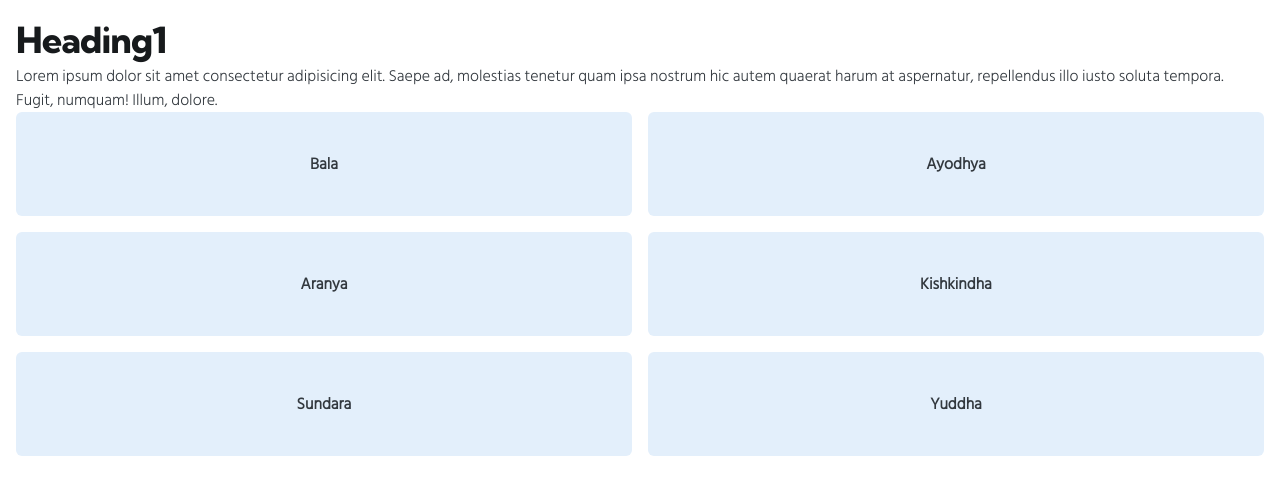
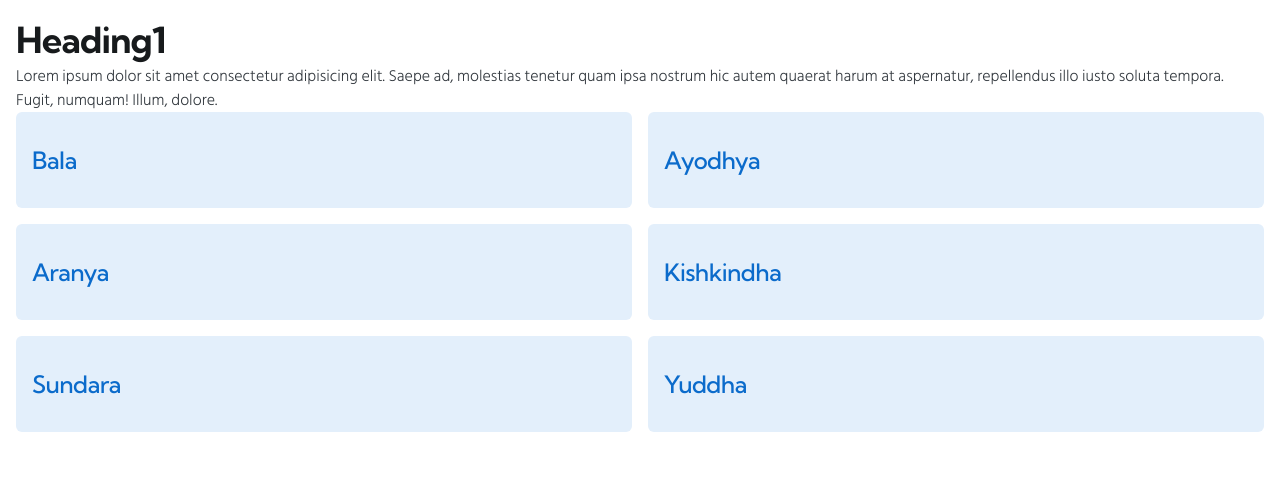
Before and after one commit to badalsaibo/read-ramayana, a Next.js app: page / in a window 1280 px wide. Shown: the top 494 px of the page. Built offline with nearby package versions, Linux system fonts and the light colour scheme.

Commit message:
feat: types on padded button

```diff
--- a/src/components/PaddedButton/PaddedButton.tsx
+++ b/src/components/PaddedButton/PaddedButton.tsx
@@ -4,16 +4,29 @@ type TPadButtonProps = {
   children: React.ReactNode;
 };
 
+type TTypography = {
+  component: React.ElementType;
+};
+
 const StyledButton = styled(Button)(({ theme }) => ({
+  width: '100%',
   textTransform: 'capitalize',
-  width: '100%',
-  padding: theme.spacing(5),
+  justifyContent: 'flex-start',
+  padding: `${theme.spacing(4)} ${theme.spacing(2)}`,
+}));
+
+const StyledType = styled(Typography)<TTypography>(({ theme }) => ({
+  fontSize: '1.5rem',
+  color: theme.vars.palette.primary[500],
+  fontWeight: '500',
 }));
 
 const PaddedButton = ({ children }: TPadButtonProps) => {
   return (
     <StyledButton variant="soft">
-      <Typography>{children}</Typography>
+      <StyledType level="h1" component="p">
+        {children}
+      </StyledType>
     </StyledButton>
   );
 };
--- a/src/config/font.ts
+++ b/src/config/font.ts
@@ -1,6 +1,6 @@
-import { Hind_Siliguri, Gantari, Kumbh_Sans } from '@next/font/google';
+import { Hind_Siliguri, Kumbh_Sans } from '@next/font/google';
 
-const display = Kumbh_Sans({ subsets: ['latin'], weight: ['800'] });
+const display = Kumbh_Sans({ subsets: ['latin'], weight: ['500', '700'] });
 const body = Hind_Siliguri({ subsets: ['latin'], weight: ['300'] });
 
 export { body, display };
--- a/src/config/theme.ts
+++ b/src/config/theme.ts
@@ -6,6 +6,11 @@ const themeConfig: CssVarsThemeOptions = {
     body: `${body.style.fontFamily}, var(--joy-fontFamily-fallback)`,
     display: `${display.style.fontFamily}, var(--joy-fontFamily-fallback)`,
   },
+  typography: {
+    h1: {
+      fontWeight: 'var(--joy-fontWeight-xl)'
+    }
+  }
 };
 
 export default themeConfig;
```
